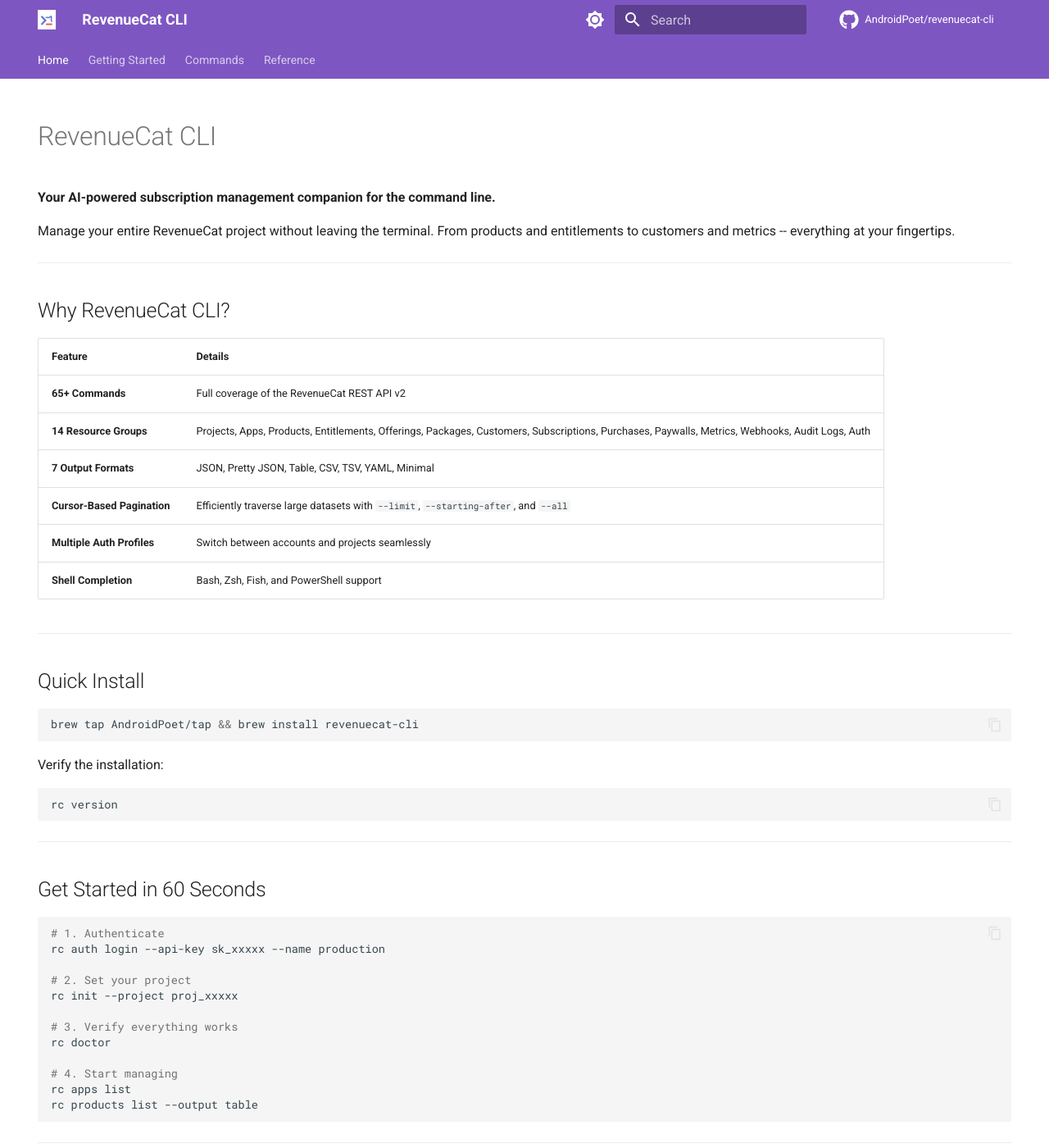
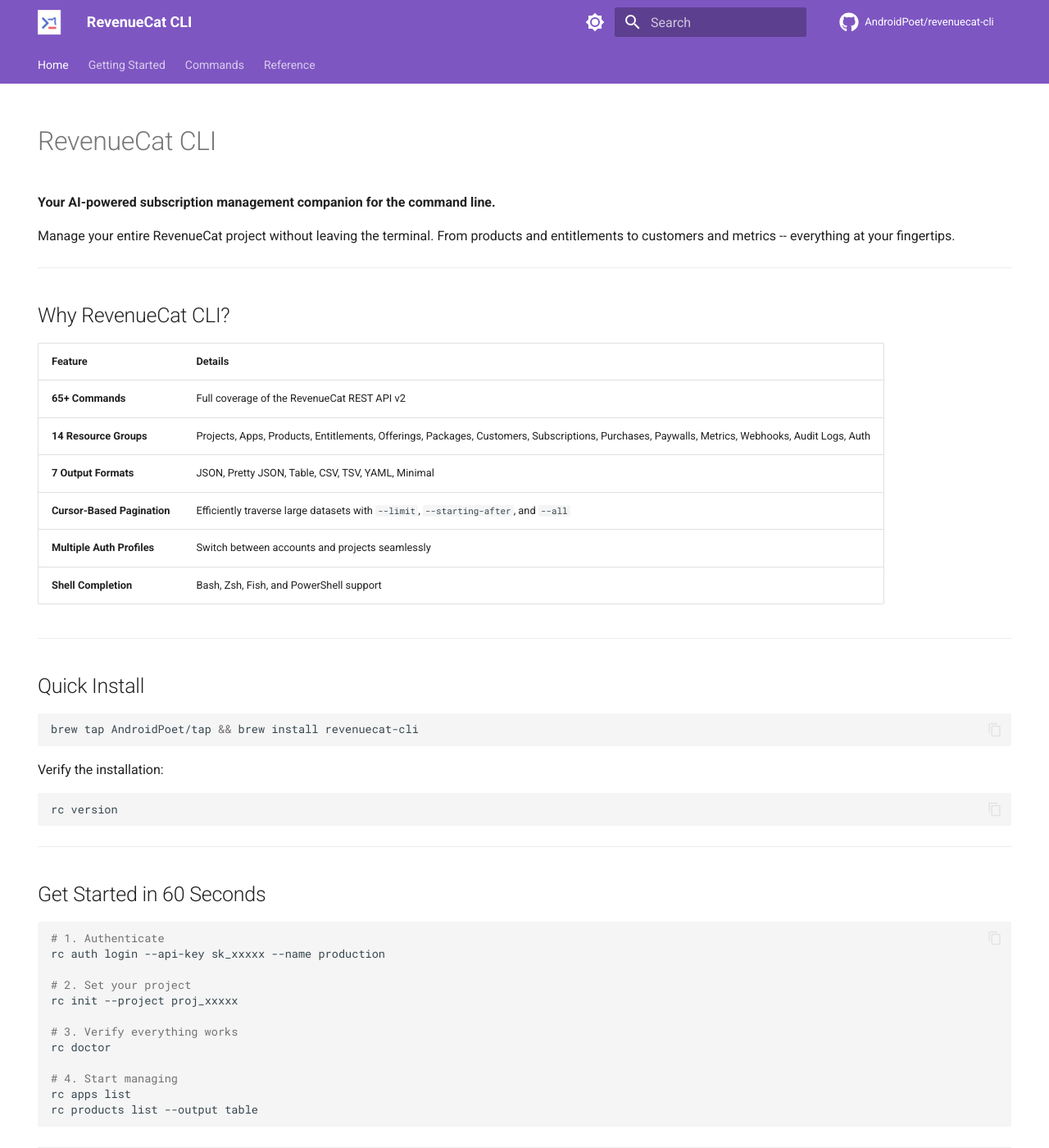
Before and after one commit to AndroidPoet/revenuecat-cli, an MkDocs documentation site: the page built from docs/index.md, in a window 1280 px wide and 1400 px high. Shown: the whole window at 82% size. Built offline with MkDocs 1.6.1 and Material for MkDocs 9.7.7, drawn with Linux system fonts in a browser that asks for light colours; comment, search, counter and statistics services are not loaded.

Commit message:
Add custom CSS for nav logo sizing

```diff
--- /dev/null
+++ b/docs/stylesheets/extra.css
@@ -0,0 +1,12 @@
+.md-header__topic .md-ellipsis {
+  font-weight: 700;
+}
+
+.md-header__button.md-logo img {
+  height: 1.5rem;
+  width: auto;
+}
+
+.md-header__button.md-logo + .md-header__topic {
+  display: flex;
+}
--- a/mkdocs.yml
+++ b/mkdocs.yml
@@ -81,6 +81,9 @@ nav:
     - Environment Variables: reference/environment-variables.md
     - Shell Completion: reference/shell-completion.md
 
+extra_css:
+  - stylesheets/extra.css
+
 extra:
   social:
     - icon: fontawesome/brands/github
```
